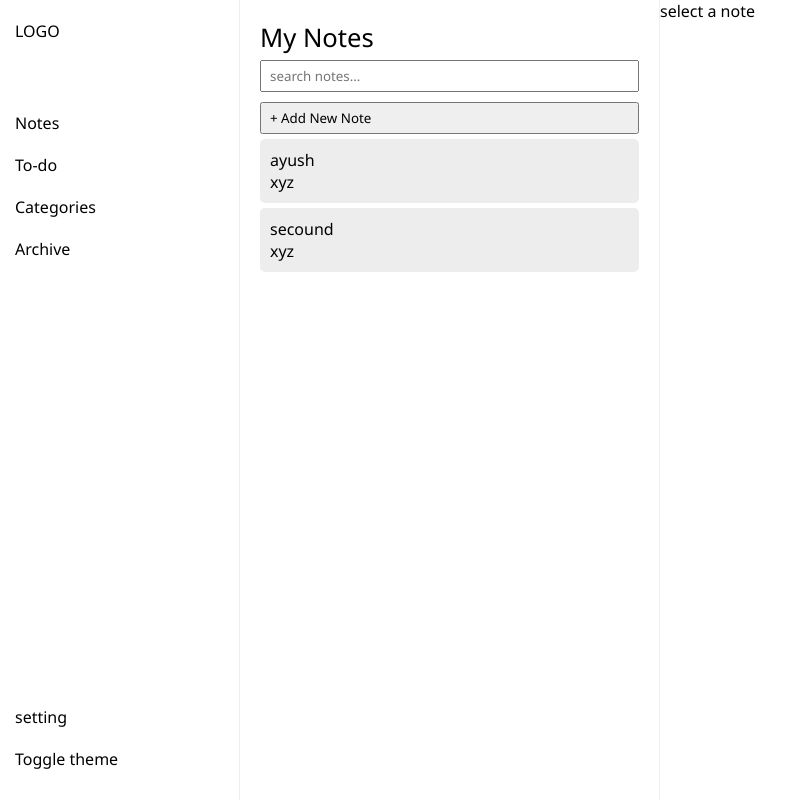
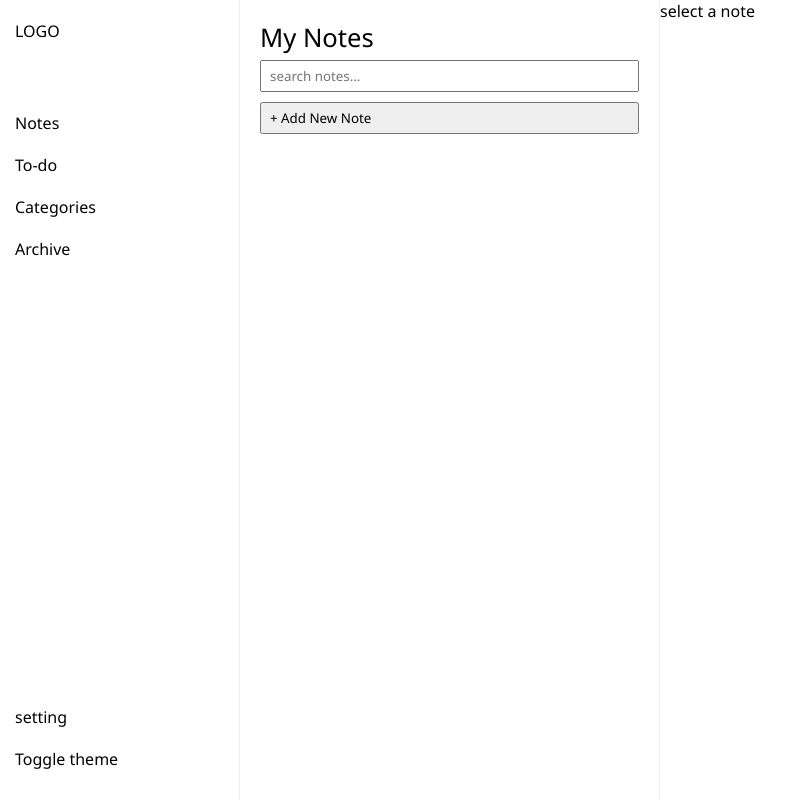
Before and after one commit to Ayush-fs-bit/react-notes-app, a React (Create React App) app: page /archive in a window 1280 px wide. Shown: the whole page, without its empty margins (0-803 px from the left). Built offline with nearby package versions, Linux system fonts and the light colour scheme.

Commit message:
feat: add localStorage persistence for notes

```diff
--- a/src/App.js
+++ b/src/App.js
@@ -5,7 +5,7 @@ import Preview from './Preview';
 import Archivepage from './Archivepage';
 import Noteform from './Noteform';
 import { BrowserRouter as Router, Routes, Route } from 'react-router-dom';
-import { useState } from 'react';
+import { useEffect, useState } from 'react';
 
 
 
@@ -13,25 +13,21 @@ import { useState } from 'react';
 
 function App() {
 
-  const data = [
-    {
-      'id': 1,
-      'title': 'ayush',
-      'content': 'xyz',
-      'category':'work'
-    },
-    {
-      'id': 2,
-      'title': 'secound',
-      'content': 'xyz',
-      'category':'work'
-    }
-  ];
-  const [notes, setNotes] = useState(data)
+
+  const [notes, setNotes] = useState(()=>{
+    const saved=localStorage.getItem('notes');
+    return saved?JSON.parse(saved):[];
+  })
   const [selectedNote, setSelectedNote] = useState(null);
   const [searchQuery, setSearchQuery] = useState("");
   const [isAdding, setIsAdding] = useState(false);
   const [isEditing, setIsEditing]=useState(false);
+
+  useEffect(()=>{
+    localStorage.setItem('notes',JSON.stringify(notes))
+  },[notes]);
+
+
 
   const filteredNotes = notes.filter((n) => (
     n.title.toLowerCase().includes(searchQuery.toLowerCase()) ||
--- a/src/Noteform.js
+++ b/src/Noteform.js
@@ -4,6 +4,8 @@ const Noteform = ({ onAddNote, noteToEdit,onUpdateNote,onCancel}) => {
   const [category, setCategory] = useState('other');
   const [title, setTitle] = useState('');
   const [content, setContent] = useState('');
+
+
   useEffect(() => {
         if (noteToEdit) {
           setTitle(noteToEdit.title);
```
